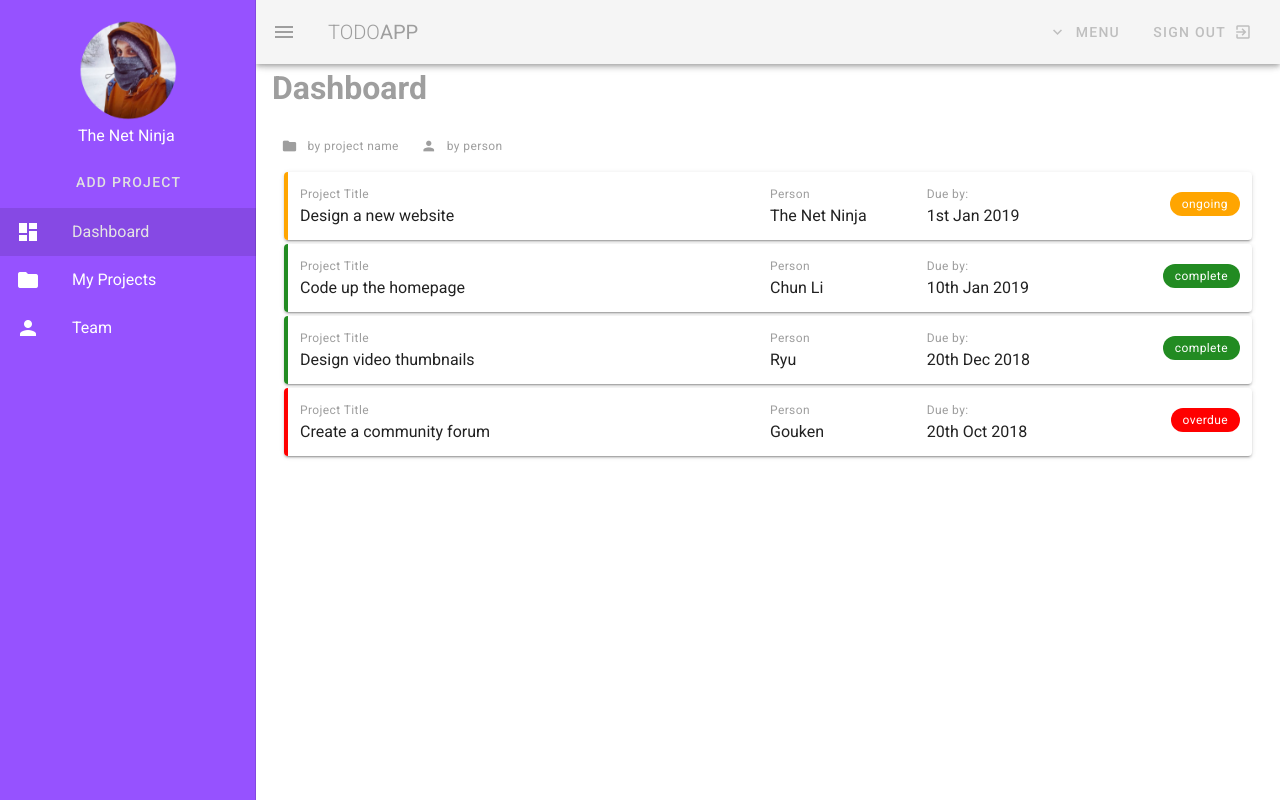
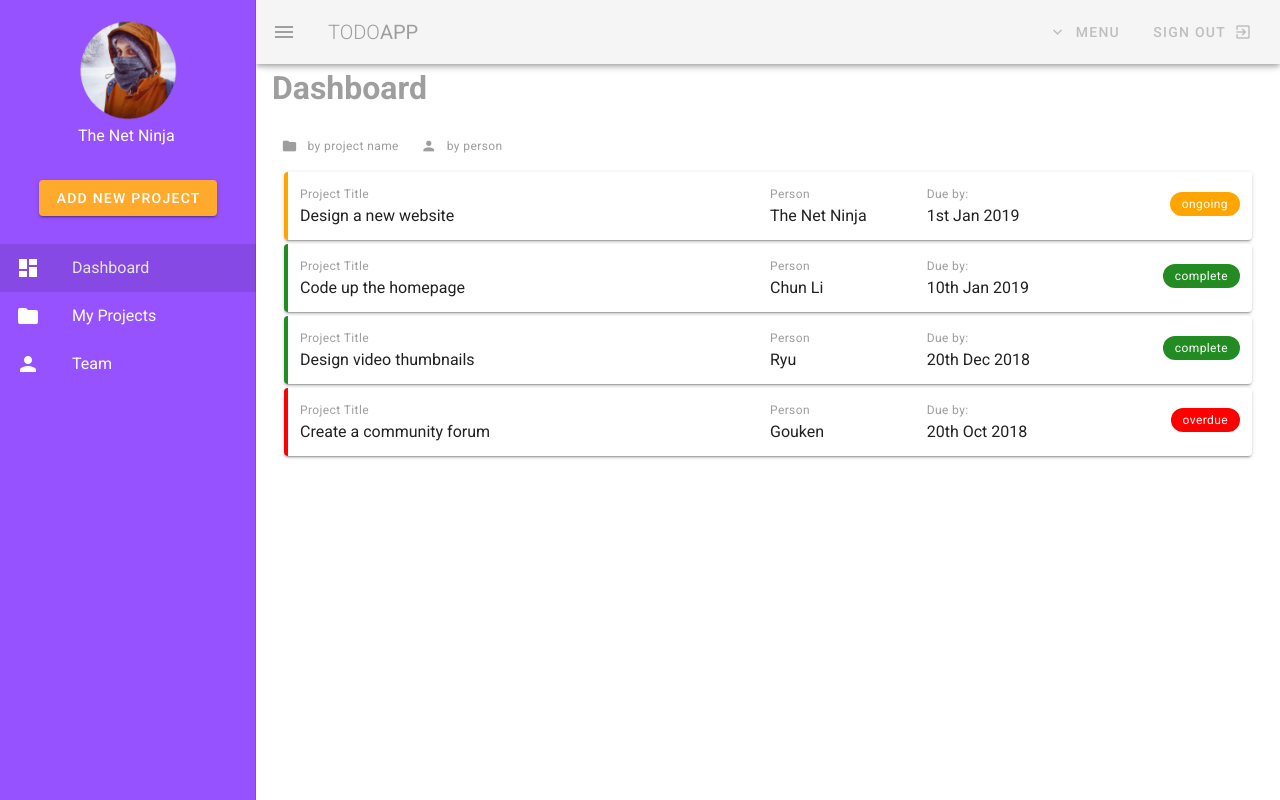
Before and after one commit to Pici1985/vuetify-todo, a Vue app: page / in a window 1280 px wide. Both pictures are taken after a click on the button 28 px from the left and 32 px from the top of the page. Built offline with nearby package versions, Linux system fonts and the light colour scheme.

Commit message:
Dialog finished
without the form

```diff
--- a/src/components/Navbar.vue
+++ b/src/components/Navbar.vue
@@ -62,7 +62,9 @@
                         The Net Ninja
                     </p>
                 </v-flex>
-                <Dialog />
+                <v-flex class="mt-4 mb-5">
+                    <Dialog />
+                </v-flex>
             </v-layout>
             <v-list>
                 <v-list-item
--- a/src/components/Popup.vue
+++ b/src/components/Popup.vue
@@ -6,12 +6,11 @@
     >
       <template v-slot:activator="{ on, attrs }">
         <v-btn
-          color="grey lighten-2"
-          text
+          color="info"
           v-bind="attrs"
           v-on="on"
         >
-          Add Project
+          Add New Project
         </v-btn>
       </template>
 
```
